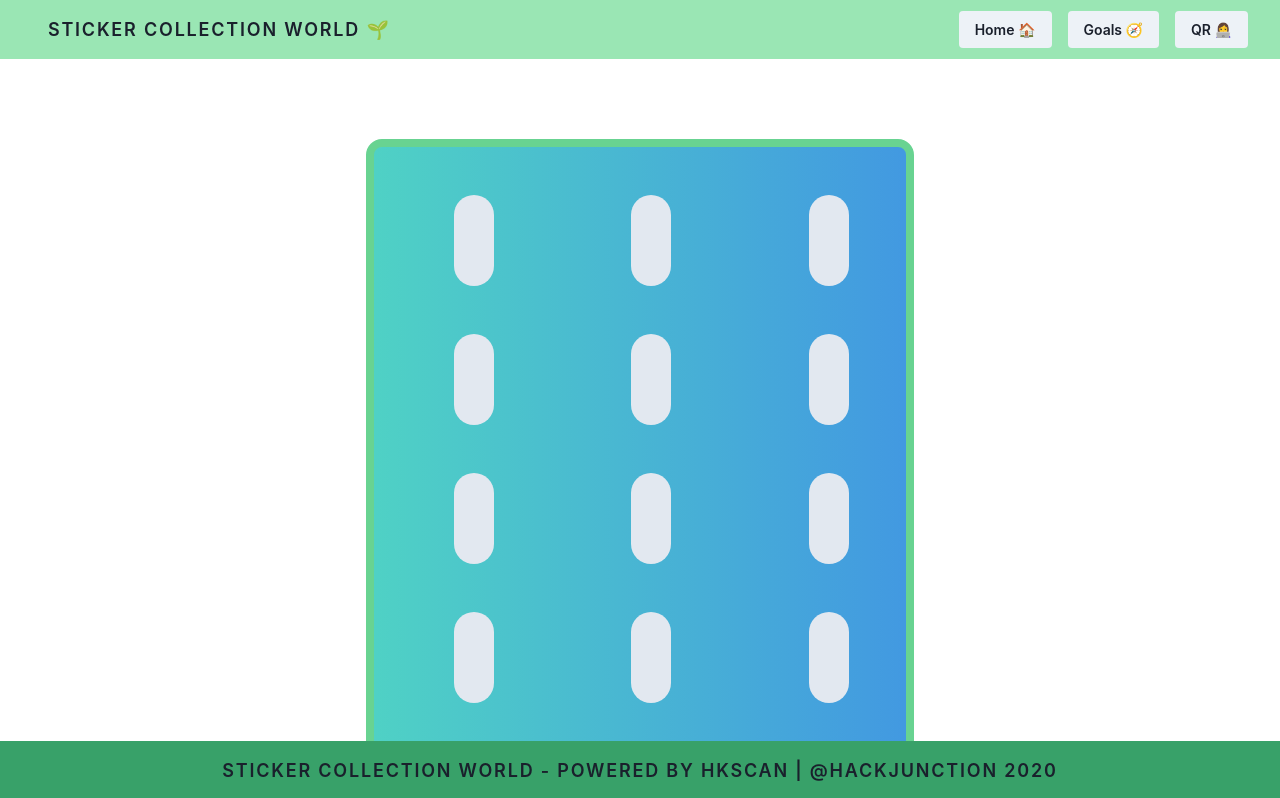
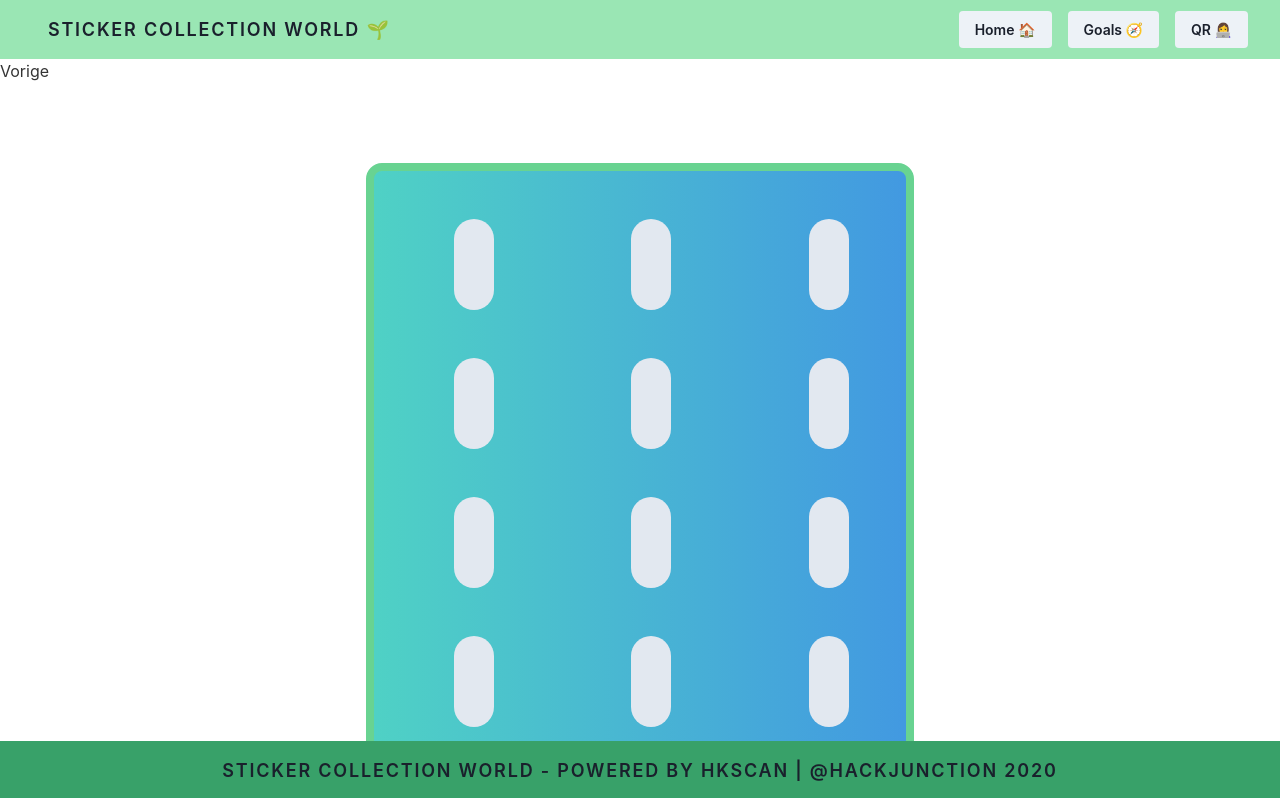
Before and after one commit to junction2020/app, a React (Create React App) app: page / in a window 1280 px wide. Shown: the top 798 px of the page. Built offline with nearby package versions, Linux system fonts and the light colour scheme.

Commit message:
added pagination

```diff
--- a/src/Home.js
+++ b/src/Home.js
@@ -1,14 +1,38 @@
 import React, { Component } from "react";
 import "./assets/main.css";
 import StickerPage from "./StickerPage";
-import { stickers } from "./data";
 import * as stickerManager from "./stickerManager";
 
 class Home extends Component {
+  state = {
+    amountOfPages: 0,
+    pageIndex: 0,
+    currentPage: [],
+  };
+
+  componentDidMount() {
+    let amountOfPages = stickerManager.getAmountOfPages();
+    let pageIndex = amountOfPages - 1;
+    let currentPage = stickerManager.getStickersByPage(pageIndex);
+    this.setState({
+      amountOfPages,
+      pageIndex,
+      currentPage,
+    });
+  }
+
+  previousPage = () => {
+    let pageIndex = this.state.pageIndex - 1;
+    let currentPage = stickerManager.getStickersByPage(pageIndex);
+    this.setState({ pageIndex, currentPage });
+  };
+
   render() {
+    console.log(this.state.currentPage);
     return (
       <div>
-        <StickerPage stickers={stickerManager.loadStickers()} />
+        <button onClick={this.previousPage}>Vorige</button>
+        <StickerPage stickers={this.state.currentPage} />
       </div>
     );
   }
```
